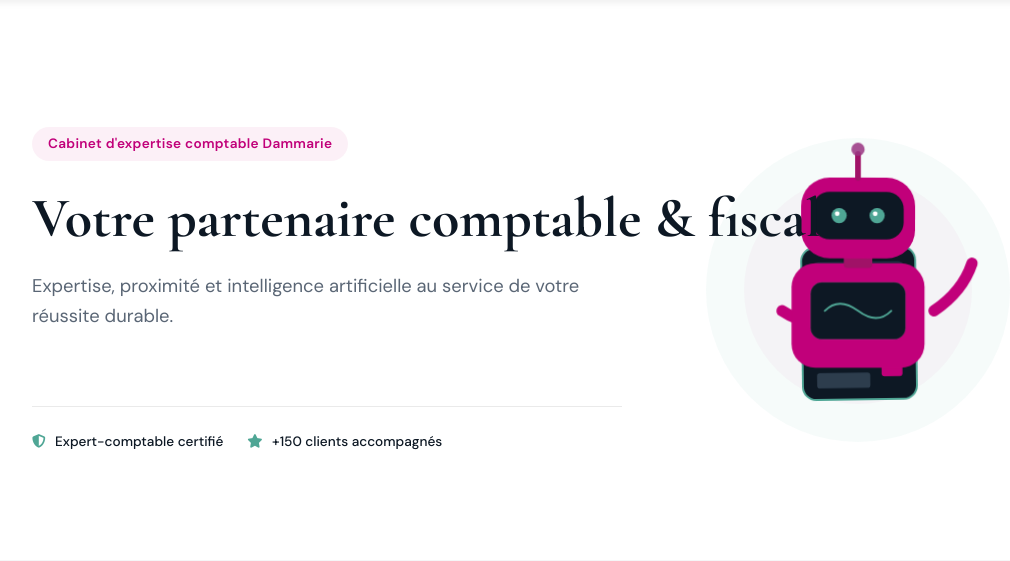
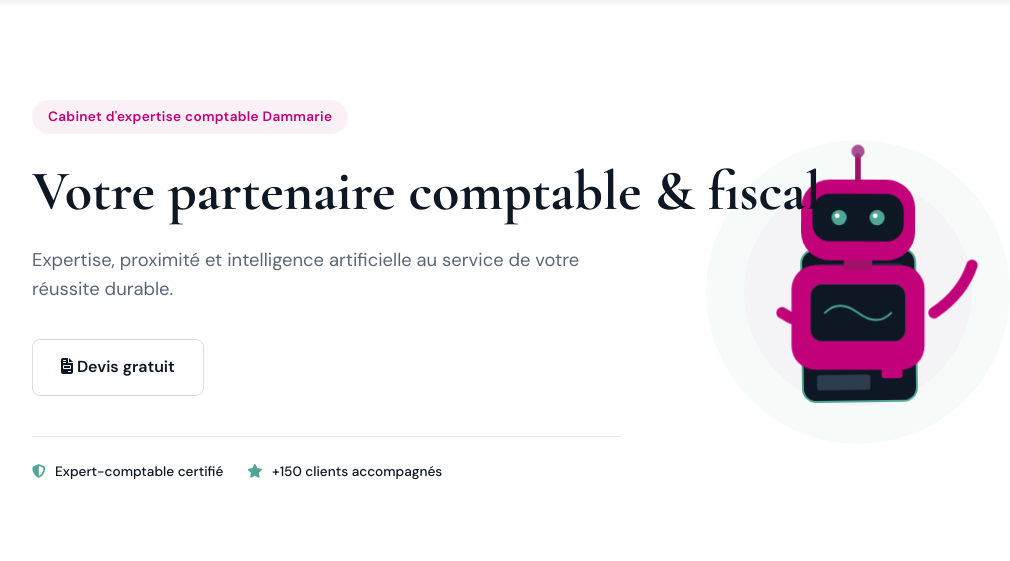
Before and after one commit to BaptisteChesneau/RNCP_flask, a Flask app: page / in a window 1280 px wide. Shown: the part 80-641 px from the top of the page, without its empty margins (92-1102 px from the left). Run offline with Flask 3, Linux system fonts and the light colour scheme; parts of the project's set-up code (start-up, migrations or seed data) failed here and were passed over; some libraries are stand-ins or nearby versions.

Commit message:
change menu form

```diff
--- a/templates/menu.html
+++ b/templates/menu.html
@@ -23,6 +23,7 @@
           <h1 class="hero-title-white">Votre partenaire comptable & fiscal</h1>
           <p class="hero-sub-white">Expertise, proximité et intelligence artificielle au service de votre réussite durable.</p>
           <div class="hero-ctas-white">
+            <a href="{{ url_for('nous_contacter') }}" class="cta-devis-white"><i class="fas fa-file-invoice"></i> Devis gratuit</a>
           </div>
           <div class="hero-trust-white">
             <div class="trust-item-white"><i class="fas fa-shield-alt"></i> Expert-comptable certifié</div>
```
